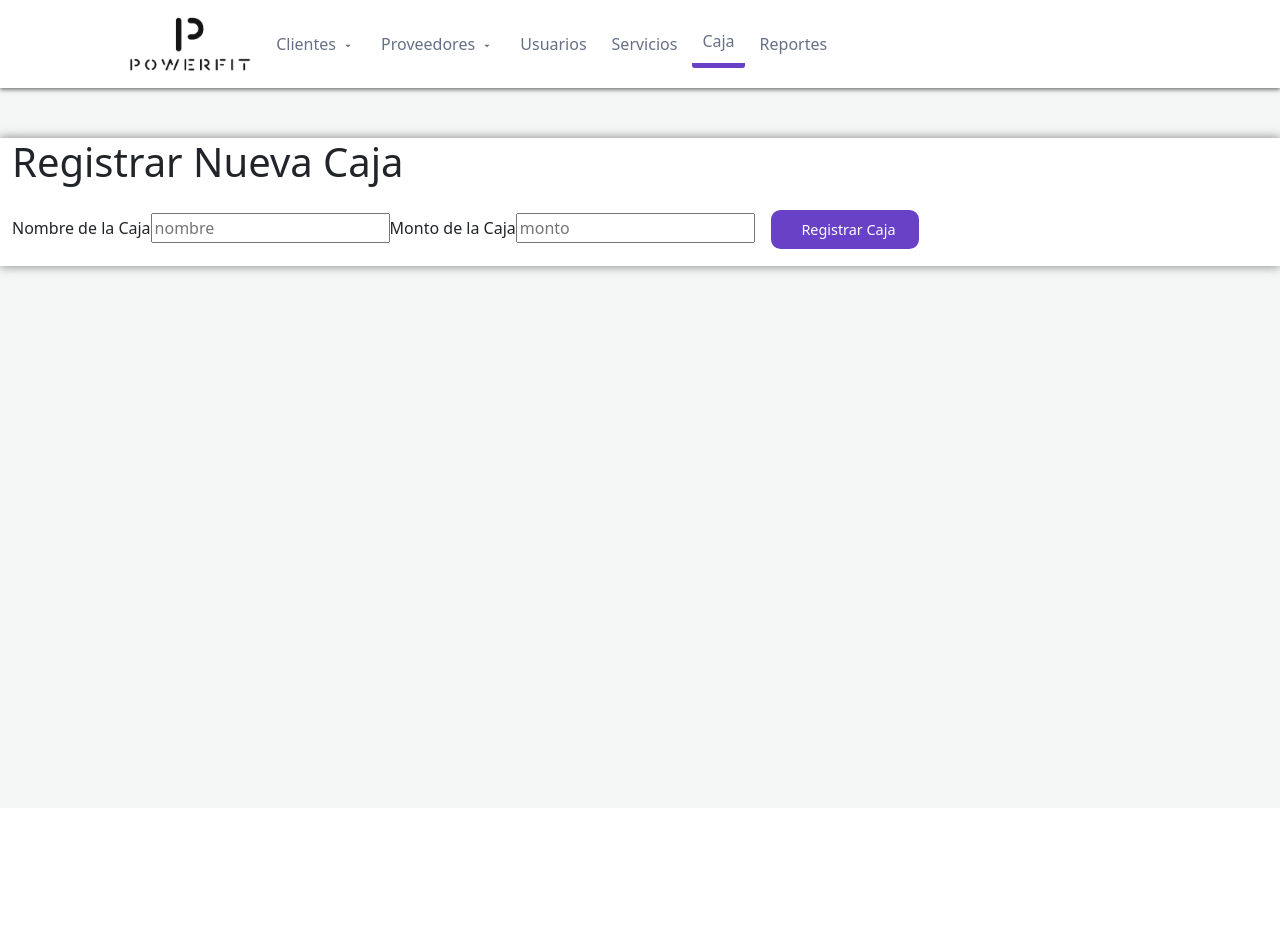
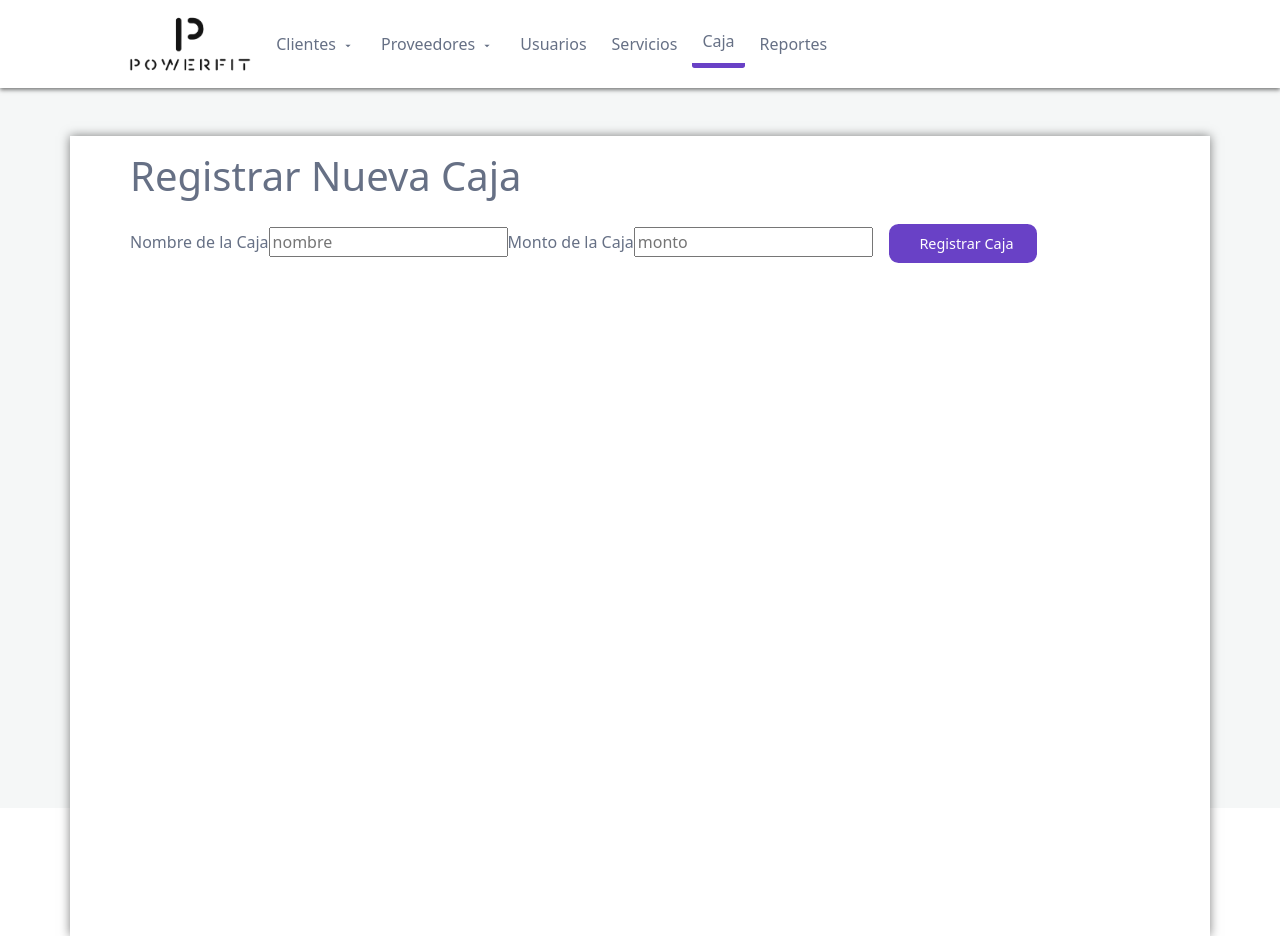
Before and after one commit to arvidjj/IngeSoft2-Frontend, a React (Vite) app: page /caja in a window 1280 px wide. Before the commit the page ends 808 px from the top, so only its background shows below. Built offline with nearby package versions, Linux system fonts and the light colour scheme; no server answers.

Commit message:
Modificaciones en layout y componente carta

```diff
--- a/src/components/layout/Layout.jsx
+++ b/src/components/layout/Layout.jsx
@@ -7,8 +7,8 @@ const Layout = ({ children }) => {
     <>
       <NavBar />
     {/* todas las pantallas estaran rodeadas de este fondo, gris al fondo
-        para utilizar la carta blanca del medio, ver componente MainSquare */}
-      <div className='FondoApp'>
+        - Para utilizar la carta blanca del medio, ver componente MainSquare */}
+      <div className='FondoApp pt-5'>
         {children}
       </div>
     </>
--- a/src/components/mainSquare/MainSquare.css
+++ b/src/components/mainSquare/MainSquare.css
@@ -1,14 +1,20 @@
 .SquareMain {
-    margin-top:50px;
 
 }
 
 .carta {
     width: 100%;
-    height: 100%;
-    max-width: 90rem;
+    min-height: 50rem;
     box-shadow: 0 0 10px rgba(0, 0, 0, 0.5);
     overflow-x: auto;
     overflow-y: hidden;
     background-color: #fff;
+    color: #667085;
 }
+
+/*descomentar en el .jsx para aplicar cambios destructivos (mas trabajo para nosotros) :)*/
+.centered {
+    display:flex;
+    align-items: center;
+    justify-content: center;
+}
--- a/src/components/mainSquare/MainSquare.jsx
+++ b/src/components/mainSquare/MainSquare.jsx
@@ -1,12 +1,16 @@
 import React from 'react'
 import "./MainSquare.css";
 
-const MainSquare = ({children, isCentered}) => {
+const MainSquare = ({ children, isCentered }) => {
   return (
     <>
-        <div className='carta SquareMain container'>
+      <div className='carta container-lg'>
+        {/*<div className="centered">*/}
+        <div className='container-lg px-5 py-3'>
           {children}
         </div>
+        {/*</div>*/}
+      </div>
     </>
   )
 }
--- a/src/pages/caja/MainCaja.jsx
+++ b/src/pages/caja/MainCaja.jsx
@@ -11,7 +11,6 @@ const MainCaja = () => {
 
     return (
         <>
-            <div className="centered">
             <MainSquare>
                 <h1>Registrar Nueva Caja</h1>
                 <form>
@@ -25,7 +24,6 @@ const MainCaja = () => {
                     />
                 </form>
             </MainSquare>
-            </div>
         </>
     )
 }
```
Lines whose indentation alone changed are shown as unchanged.
